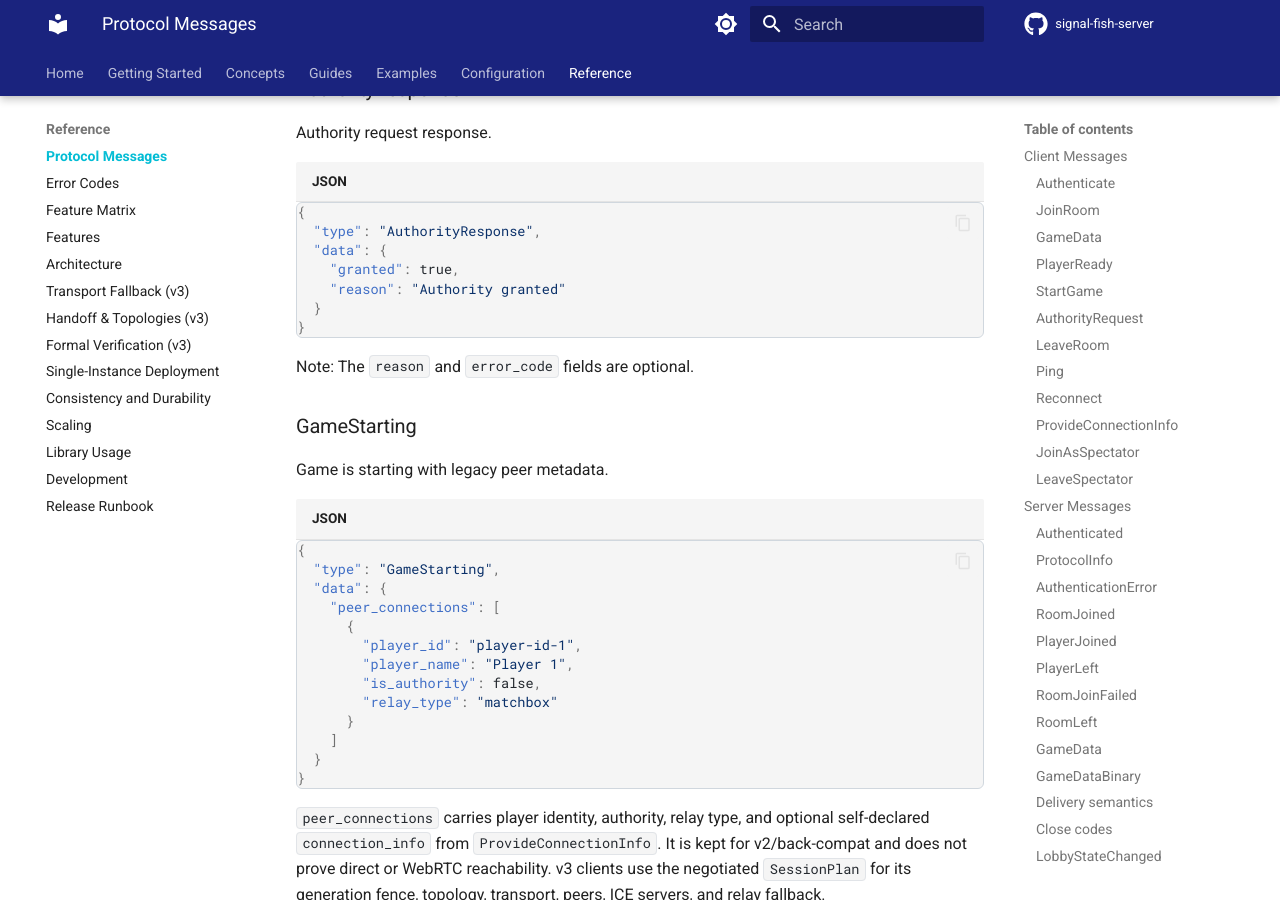
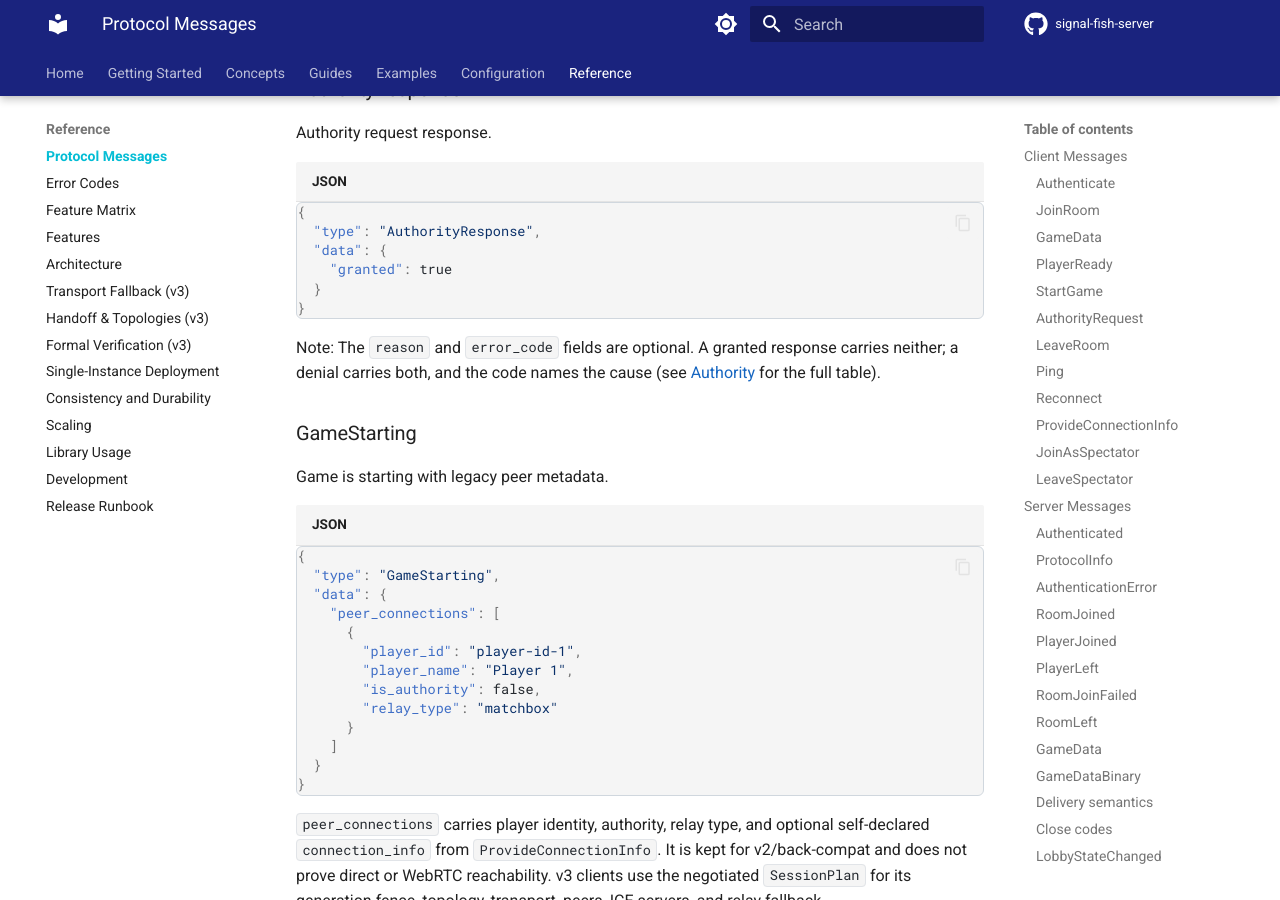
Before and after one commit to Ambiguous-Interactive/signal-fish-server, an MkDocs documentation site: the page built from docs/protocol.md, in a window 1280 px wide and 900 px high, scrolled down 16333 px. Built offline with MkDocs 1.6.1 and Material for MkDocs 9.7.7, drawn with Linux system fonts in a browser that asks for light colours; comment, search, counter and statistics services are not loaded.

Commit message:
docs: name every AuthorityResponse code and the breaking trait change
The granted example carried a `reason` the server has never sent, the
denial table omitted `INTERNAL_ERROR`, and the changelog did not record
that two public traits changed shape.

Co-Authored-By: Claude Opus 5 (1M context) <noreply@anthropic.com>

````diff
--- a/docs/protocol.md
+++ b/docs/protocol.md
@@ -783,14 +783,15 @@ Authority request response.
 {
   "type": "AuthorityResponse",
   "data": {
-    "granted": true,
-    "reason": "Authority granted"
-  }
-}
-
-```
-
-Note: The `reason` and `error_code` fields are optional.
+    "granted": true
+  }
+}
+
+```
+
+Note: The `reason` and `error_code` fields are optional. A granted response
+carries neither; a denial carries both, and the code names the cause (see
+[Authority](concepts/authority.md#requesting-authority) for the full table).
 
 ### GameStarting
 
````
Also changed, not shown: CHANGELOG.md (+4 -0 lines), docs/concepts/authority.md (+1 -0 lines).
